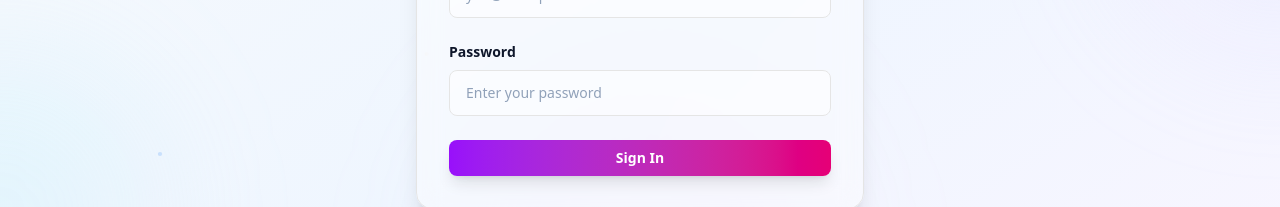
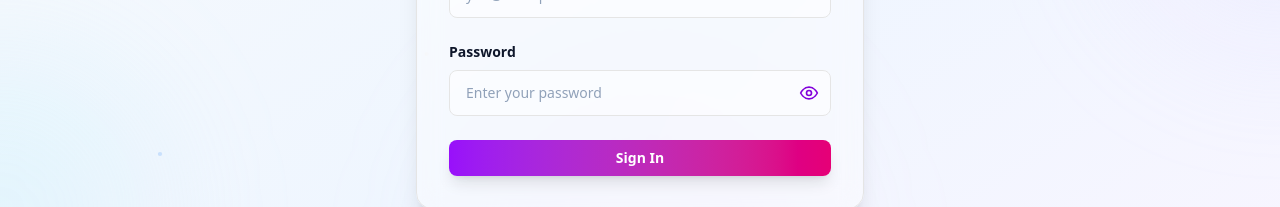
Before and after one commit to MariiaKhud/ft_transcendence, a React (Vite) app in the folder frontend/: page /login in a window 1280 px wide. Shown: the part 346-553 px from the top of the page. Built offline with nearby package versions, Linux system fonts and the light colour scheme.

Commit message:
Added an eye icon toggle (eye / eye-off) in login field in file Login.tsx

```diff
--- a/frontend/src/pages/Login.tsx
+++ b/frontend/src/pages/Login.tsx
@@ -46,6 +46,7 @@ export function Login() {
   const [passwordError, setPasswordError] = useState('')
   const [formError, setFormError] = useState('')
   const [isSubmitting, setIsSubmitting] = useState(false)
+  const [showPassword, setShowPassword] = useState(false)
 
   // Function to clear all error messages before validating or submitting the form
   function clearErrors() {
@@ -181,18 +182,56 @@ export function Login() {
           <label htmlFor="password" className="block text-sm font-semibold text-slate-900">
             Password
           </label>
+          <div className="relative">
             <input
               id="password"
               name="password"
-            type="password"
+              type={showPassword ? 'text' : 'password'}
               autoComplete="current-password"
               value={password}
               onChange={function onPasswordChange(event) {
                 setPassword(event.target.value)
               }}
-            className="w-full rounded-lg border border-purple-200/50 bg-white/50 px-4 py-3 text-sm text-slate-900 placeholder:text-slate-400 focus:border-purple-400 focus:bg-white focus:outline-none focus:ring-2 focus:ring-purple-300/50 transition-all"
+              className="w-full rounded-lg border border-purple-200/50 bg-white/50 px-4 py-3 pr-20 text-sm text-slate-900 placeholder:text-slate-400 focus:border-purple-400 focus:bg-white focus:outline-none focus:ring-2 focus:ring-purple-300/50 transition-all"
               placeholder="Enter your password"
             />
+            <button
+              type="button"
+              onClick={function onTogglePasswordVisibility() {
+                setShowPassword(!showPassword)
+              }}
+              className="absolute right-3 top-1/2 -translate-y-1/2 text-purple-700 hover:text-purple-900"
+              aria-label={showPassword ? 'Hide password' : 'Show password'}
+            >
+              {showPassword ? (
+                <svg
+                  xmlns="http://www.w3.org/2000/svg"
+                  viewBox="0 0 24 24"
+                  fill="none"
+                  stroke="currentColor"
+                  strokeWidth="2"
+                  className="h-5 w-5"
+                >
+                  <path d="M3 3l18 18" />
+                  <path d="M10.58 10.58A2 2 0 0012 14a2 2 0 001.42-.58" />
+                  <path d="M9.88 5.09A10.94 10.94 0 0112 5c5.5 0 9 7 9 7a17.24 17.24 0 01-2.21 3.15" />
+                  <path d="M6.61 6.61C4.37 8.04 3 10 3 10s3.5 7 9 7a9.9 9.9 0 004.39-.94" />
+                </svg>
+              ) : (
+                <svg
+                  xmlns="http://www.w3.org/2000/svg"
+                  viewBox="0 0 24 24"
+                  fill="none"
+                  stroke="currentColor"
+                  strokeWidth="2"
+                  className="h-5 w-5"
+                >
+                  <path d="M2 12s3.5-7 10-7 10 7 10 7-3.5 7-10 7-10-7-10-7z" />
+                  <circle cx="12" cy="12" r="3" />
+                </svg>
+              )}
+            </button>
+          </div>
           {passwordError.length > 0 ? <p className="text-xs font-medium text-red-500">{passwordError}</p> : null}
         </div>
 
```
Lines whose indentation alone changed are shown as unchanged.
